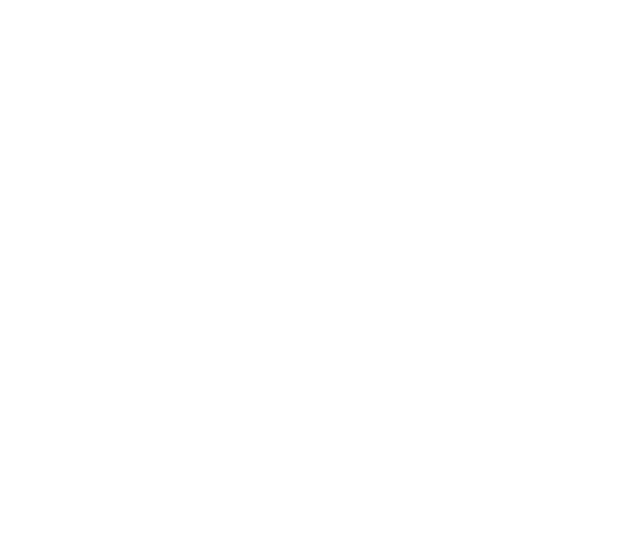
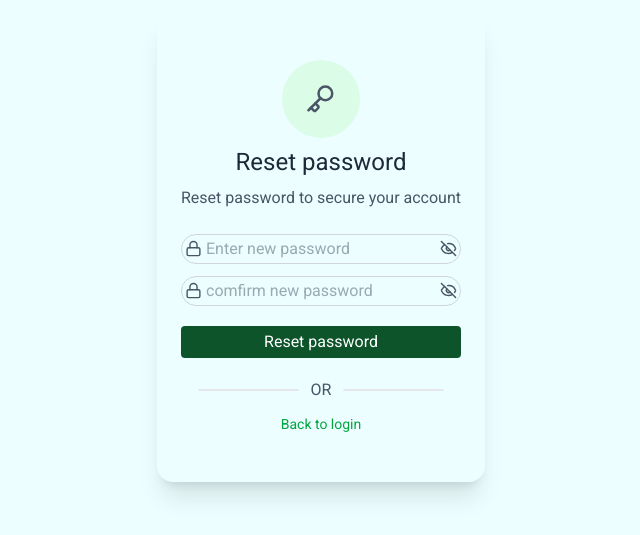
Before and after one commit to Nuelwhiz/signup-login-validation, a React (Vite) app: page /auth/reset-password/1 in a window 1280 px wide. Before the commit this address had no page. Shown: the part 153-688 px from the top of the page, without its empty margins (319-959 px from the left). Built offline with nearby package versions, Linux system fonts and the light colour scheme.

Commit message:
updated reset password succesfully

```diff
--- a/src/App.tsx
+++ b/src/App.tsx
@@ -19,7 +19,7 @@
             <Route path="/ForgotPassword" element={<ForgotPassword />} />
 
             <Route
-              path="/auth/reset-password:token"
+              path="/auth/reset-password/:token"
               element={<ResetPassword />}
             />
             <Route path="/Home" element={<Home />} />
--- a/src/pages/forgotPassword.tsx
+++ b/src/pages/forgotPassword.tsx
@@ -7,6 +7,8 @@
 import axios from "axios";
 import { useState, useEffect } from "react";
 import { useNavigate } from "react-router-dom";
+import { LockIcon, MailIcon } from "lucide-react";
+
 interface forgotMail {
   email: string;
 }
@@ -58,7 +60,9 @@
       setTimer(60);
       setResendMsg(false);
       // navigate("/ResetPassword");
-    } catch (error) {}
+    } catch (error: any) {
+      console.log(error.response.data);
+    }
   };
 
   return (
@@ -69,7 +73,7 @@
             <div className="flex flex-col gap-3 text-gray-600 items-center">
               <div className="flex flex-col gap-1 justify-center items-center gap-2">
                 <span className="bg-green-100 p-6 rounded-full">
-                  <FaLock className=" text-3xl " />
+                  <LockIcon size={30} />
                 </span>
 
                 <h1 className="text-2xl text-center  text-gray-800 ">
@@ -82,7 +86,7 @@
               </div>
               <div className="flex flex-col relative">
                 {/* <label htmlFor="email">Email address</label> */}
-                <MdEmail className="absolute left-1 top-1.5 " />
+                <MailIcon size={17} className="absolute left-1 top-1.5 " />
 
                 <input
                   type="email"
--- a/src/pages/home.tsx
+++ b/src/pages/home.tsx
@@ -1,4 +1,5 @@
 function Home() {
-  return <></>;
+  return <>
+  <h1>you are welcome to my home page</h1></>;
 }
 export default Home;
--- a/src/pages/login.tsx
+++ b/src/pages/login.tsx
@@ -7,7 +7,7 @@
 import axios, { AxiosError } from "axios";
 import { useNavigate } from "react-router-dom";
 import { useState } from "react";
-import { Eye, EyeOff } from "lucide-react";
+import { Eye, EyeOff, LockIcon, MailIcon } from "lucide-react";
 
 interface Signing {
   email: string;
@@ -46,6 +46,7 @@
         loginDetail,
       );
       console.log("login successfull", loginDetail);
+      navigation("/Home");
 
       if (res.data.token) {
         localStorage.setItem("token", res.data.token);
@@ -68,7 +69,7 @@
               </div>
               <div className="flex flex-col relative">
                 {/* <label htmlFor="email">Email address</label> */}
-                <MdEmail className="absolute left-1 top-1.5 " />
+                <MailIcon size={17} className="absolute left-1 top-1.5 " />
 
                 <input
                   type="email"
@@ -82,7 +83,7 @@
               </div>
               <div className="flex flex-col relative">
                 {/* <label htmlFor="password">passsword</label> */}
-                <FaLock className="absolute left-1 top-1.5 " />
+                <LockIcon size={17} className="absolute left-1 top-1.5  " />
 
                 <input
                   type={showPassword ? "text" : "password"}
--- a/src/pages/resePassword.tsx
+++ b/src/pages/resePassword.tsx
@@ -6,14 +6,20 @@
 import axios from "axios";
 import { useState } from "react";
 import { useNavigate, useParams } from "react-router-dom";
-import type { schema } from "@hookform/resolvers/ajv/src/__tests__/__fixtures__/data.js";
+import { LockIcon, KeyIcon, Eye, EyeOff } from "lucide-react";
+
 interface resetPassword {
+  email: string;
   password: string;
   comfirmPassword: string;
 }
 
 function ResetPassword() {
+  const [showPassword, setShowPassword] = useState<boolean>(false);
+  const [comfirmShowPassword, setComfirmShowPassword] =
+    useState<boolean>(false);
   const logischema = yup.object().shape({
+    email: yup.string().required(),
     password: yup
       .string()
       .required("password is required")
@@ -44,10 +50,10 @@
     setMsg("");
     const resetPassword = {
       password: data.password,
-      token: token,
+      token,
     };
     try {
-      const res = await axios.post(
+      const res = await axios.patch(
         "https://api-coders.ipglobalreits.com/api/auth/reset-password",
         resetPassword,
       );
@@ -55,6 +61,8 @@
       setTimeout(() => {
         navigation("/Login");
       }, 2000);
+
+      navigation("/Home");
     } catch (error: any) {
       setMsg(error.response?.data?.message || "something wend wrong");
     } finally {
@@ -70,7 +78,7 @@
             <div className="flex flex-col gap-3 text-gray-600 items-center">
               <div className="flex flex-col gap-1 justify-center items-center gap-2">
                 <span className="bg-green-100 p-6 rounded-full">
-                  <FaKey className=" text-3xl " />
+                  <KeyIcon size={30} className=" text-3xl " />
                 </span>
 
                 <h1 className="text-2xl text-center  text-gray-800 ">
@@ -81,12 +89,24 @@
                   Reset password to secure your account
                 </p>
               </div>
+
+              {/*  */}
+              <div>
+                <input
+                  type="email"
+                  id="email"
+                  placeholder="Enter email"
+                  autoComplete="email"
+                  className=" pl-6 py-0.5 w-70 border border-gray-300 rounded-2xl hidden"
+                />
+              </div>
+              {/*  */}
               <div className="flex flex-col relative">
                 {/* <label htmlFor="password">passsword</label> */}
-                <FaLock className="absolute left-1 top-1.5 " />
+                <LockIcon size={17} className="absolute left-1 top-1.5 " />
 
                 <input
-                  type="password"
+                  type={showPassword ? "text" : "password"}
                   id="password"
                   {...register("password")}
                   placeholder="Enter new password"
@@ -96,13 +116,19 @@
                 <p className="text-red-600 text-xs">
                   {errors.password?.message}
                 </p>
+                <span
+                  className="absolute top-1.5 right-1 cursor-pointer"
+                  onClick={() => setShowPassword((prev) => !prev)}
+                >
+                  {showPassword ? <Eye size={17} /> : <EyeOff size={17} />}
+                </span>
               </div>
               <div className="flex flex-col relative">
                 {/*  <label htmlFor="comfirm-password">Comfirm passsword</label> */}
-                <FaLock className="absolute left-1 top-1.5 " />
+                <LockIcon size={17} className="absolute left-1 top-1.5 " />
 
                 <input
-                  type="password"
+                  type={comfirmShowPassword ? "text" : "password"}
                   id="comfirm-password"
                   {...register("comfirmPassword")}
                   placeholder="comfirm new password"
@@ -113,13 +139,23 @@
                 <p className="text-red-600 text-xs">
                   {errors.comfirmPassword?.message}
                 </p>
+                <span
+                  className="absolute top-1.5 right-1 cursor-pointer"
+                  onClick={() => setComfirmShowPassword((prev) => !prev)}
+                >
+                  {comfirmShowPassword ? (
+                    <Eye size={17} />
+                  ) : (
+                    <EyeOff size={17} />
+                  )}
+                </span>
               </div>
               <button className="bg-green-900 hover:bg-green-700 w-full py-1 rounded cursor-pointer my-2 text-white">
                 {loading ? "loading..." : "Reset password"}
               </button>
               {msg && <p className="text-green-600 text-xs">{msg}</p>}
 
-              {token && <p className="text-red-600 text-xs">invalid code</p>}
+              {!token && <p className="text-red-600 text-xs">invalid code</p>}
               <div className="flex items-center justify-between ">
                 <div className="flex-1 w-50 border border-gray-200 rounded "></div>
                 <span className="px-3">OR</span>
--- a/src/pages/signup.tsx
+++ b/src/pages/signup.tsx
@@ -7,7 +7,14 @@
 import axios from "axios";
 import { useNavigate } from "react-router-dom";
 import Country from "../country/countries.json";
-import { Eye, EyeOff } from "lucide-react";
+import {
+  Eye,
+  EyeOff,
+  LockIcon,
+  PhoneIcon,
+  MailIcon,
+  UserIcon,
+} from "lucide-react";
 import { useState } from "react";
 
 interface registered {
@@ -90,7 +97,7 @@
 
               <div className="flex flex-col relative">
                 {/*   <label htmlFor="name">Name</label> */}
-                <FaUser className="absolute left-1 top-1.5 " />
+                <UserIcon size={17} className="absolute left-1 top-1.5 " />
 
                 <input
                   type="text"
@@ -106,7 +113,7 @@
               </div>
               <div className="flex flex-col relative">
                 {/* <label htmlFor="email">Email address</label> */}
-                <MdEmail className="absolute left-1 top-1.5 " />
+                <MailIcon size={17} className="absolute left-1 top-1.5 " />
 
                 <input
                   type="email"
@@ -122,12 +129,12 @@
               {/*  */}
               <div className="flex flex-col relative">
                 <select
-                  className="w-full border border-gray-300 rounded-2xl py-0.5"
+                  className="w-full border border-gray-300 rounded-2xl py-0.5 "
                   {...register("country")}
                 >
                   <option value="" defaultChecked>
                     {" "}
-                    ----select country---
+                    Choose country
                   </option>
                   {countries}
                 </select>
@@ -137,6 +144,7 @@
               <div className="flex flex-col relative">
                 {/* <label htmlFor="email">Email address</label> */}
                 {/* <MdEmail className="absolute left-1 top-1.5 " /> */}
+                <PhoneIcon size={17} className="absolute left-1 top-1.5 " />
 
                 <input
                   type="tel"
@@ -153,7 +161,7 @@
               {/* end */}
               <div className="flex flex-col relative">
                 {/* <label htmlFor="password">passsword</label> */}
-                <FaLock className="absolute left-1 top-1.5 " />
+                <LockIcon size={17} className="absolute left-1 top-1.5 " />
 
                 <input
                   type={showPassword ? "text" : "password"}
@@ -176,7 +184,7 @@
               </div>
               <div className="flex flex-col relative">
                 {/*  <label htmlFor="comfirm-password">Comfirm passsword</label> */}
-                <FaLock className="absolute left-1 top-1.5 " />
+                <LockIcon size={17} className="absolute left-1 top-1.5 " />
 
                 <input
                   type={comfirmShowPassword ? "text" : "password"}
```
